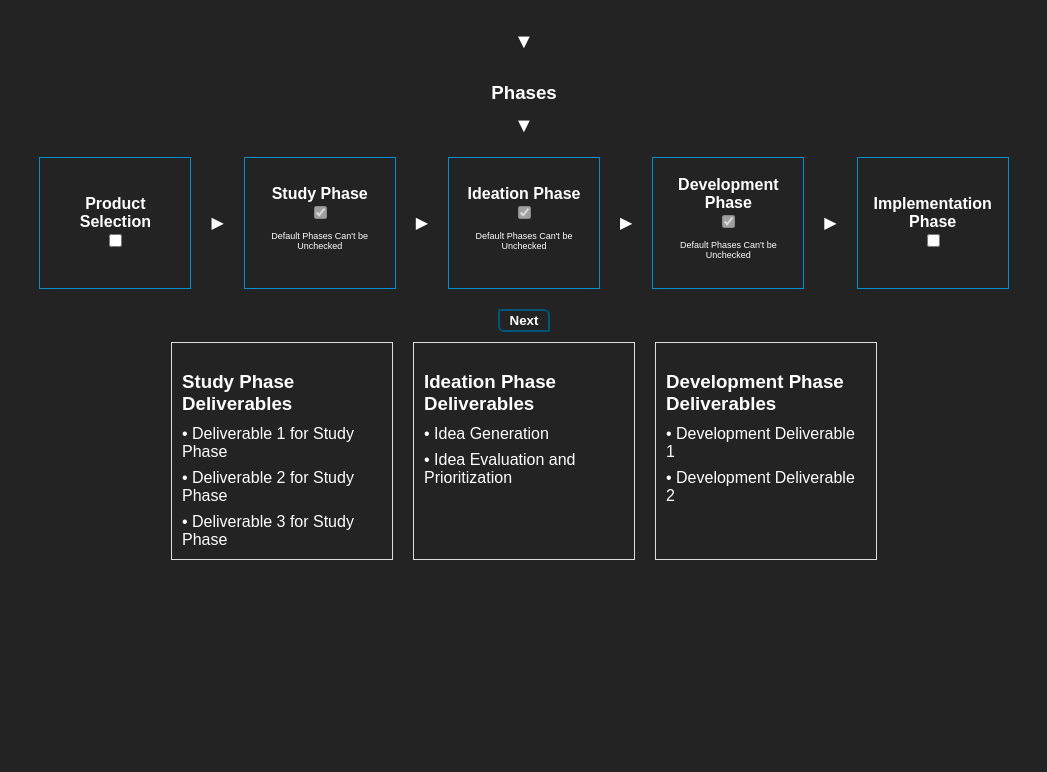
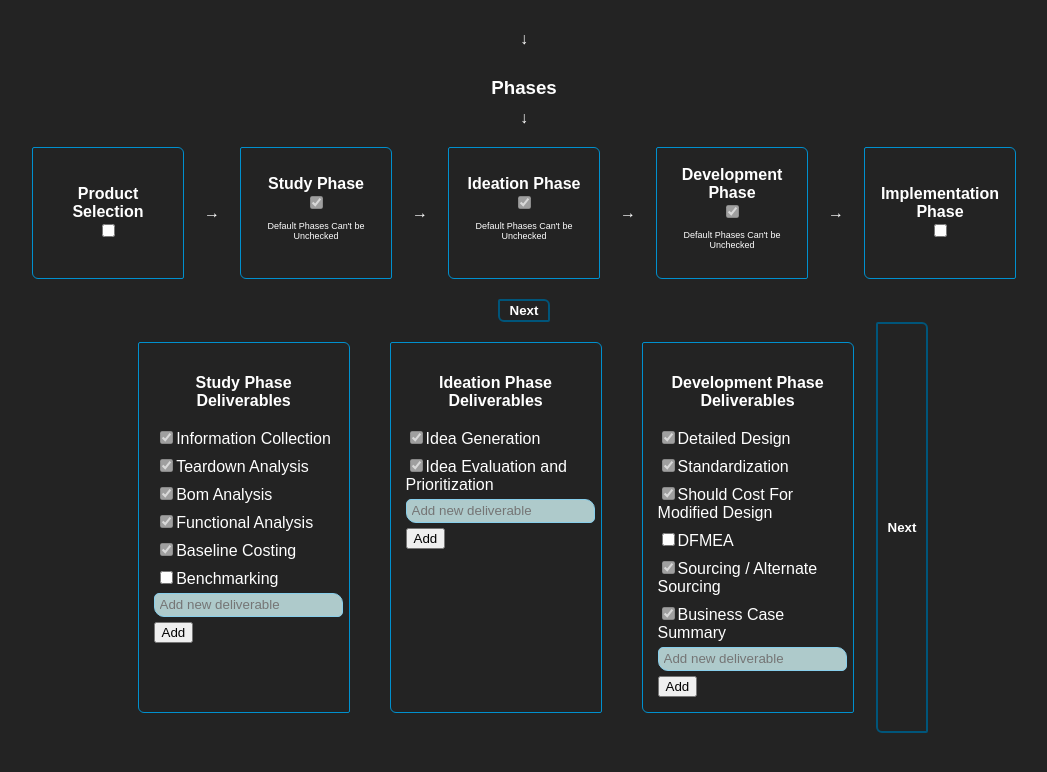
Before and after one commit to ranjit-CSG/DigiVAVE, a React (Create React App) app in the folder DigiVave/frontend/: page /selectphases in a window 1280 px wide. Both pictures are taken after a click on the button "Next". Shown: the top 772 px of the page, without its empty margins (116-1163 px from the left). Built offline with nearby package versions, Linux system fonts and the light colour scheme.

Commit message:
Completed till the Deliverables

```diff
--- a/DigiVave/frontend/src/App.css
+++ b/DigiVave/frontend/src/App.css
@@ -2,12 +2,14 @@ body {
   margin: 0;
   padding: 0;
   font-family: 'Arial', sans-serif;
+  scroll-behavior: smooth;
 }
 
 .App {
   display: flex;
   flex-direction: column;
-  min-height: 100vh; /* Ensure App takes at least the full viewport height */
+  margin-bottom: 100px;
+  min-height: fit-content /* Ensure App takes at least the full viewport height */
 }
 
 .product-list {
@@ -19,6 +21,7 @@ body {
 .product-list ul li{
   display:inline-block;
   border: 1px solid #0090ce;
+  border-radius: 2px 6px 2px 6px;
   padding: 10px;
   width: 200px;
   height: 30px;
@@ -129,7 +132,7 @@ body {
   font-size: 20px; /* Adjust font size as needed */
 }
 
-.right-pointer {
+.right-arrow {
   display: flex;
   align-items: center;
 }
@@ -158,6 +161,7 @@ body {
   margin-right: 20px; /* Adjust margin between sub-containers */
   margin-left: 20px;
   border: 1px solid #0090ce;
+  border-radius: 2px 6px 2px 6px;
   height: 100px;
   width: 120px; /* Adjust width as needed */
   padding: 15px;
@@ -205,11 +209,29 @@ body {
   justify-content: space-between;
 }
 
+.deliverable-inputbox{
+  width: 100%; /* Full width for the input box */
+  height: 20px;
+  border: 1px solid skyblue;
+  border-radius: 5px 10px 5px 10px;
+  background-color: #cdeff0d2;
+  margin: 5px 0;
+  padding-left: 5px;
+
+}
+.deliverable-inputbox:hover{
+  box-shadow: 0 0 8px 0 #0090ce inset, 0 0 10px 1px #0090ce;
+}
+
 .deliverables-sub-container {
-  margin: 10px;
-  padding: 10px;
-  border: 1px solid #ddd;
-  width: 200px; /* Adjust the width as needed */
+  margin: 20px; /* Adjust margin between sub-containers */
+  border: 1px solid #0090ce;
+  border-radius: 2px 6px 2px 6px;
+  width: 180px; /* Adjust width as needed */
+  padding: 15px;
+  display: flex;
+  flex-direction: column;
+  align-items: center;
 }
 
 .deliverables-list {
@@ -221,3 +243,27 @@ body {
 .deliverables-item {
   margin-top: 8px;
 }
+
+.sub-container-h3 {
+  font-size: 16px; /* Adjust font size as needed */
+  font-weight: bold; /* Add font weight as needed */
+  margin-bottom: 10px; /* Adjust margin as needed */
+  text-align: center; /* Center text within the container */
+
+}
+
+
+.deliverables-list {
+  list-style-type: none;
+  padding: 0;
+  margin: 0;
+}
+
+.deliverables-item .deliverable-text {
+  font-size: 14px; /* Adjust font size as needed for deliverable text */
+  margin-top: 8px;
+}
+
+.add-button{
+  margin-top: 5px; /* Adjust margin for the add button */
+}
--- a/DigiVave/frontend/src/components/Deliverables.js
+++ b/DigiVave/frontend/src/components/Deliverables.js
@@ -1,47 +1,134 @@
-// Deliverables.js
-import React from 'react';
+import React, { useState } from "react";
 
-const Deliverables = ({ selectedPhases }) => {
-  const deliverablesData = {
-    'Product Selection': [
-      'Voice of Customer',
-      'Product Portfolio',
-      'Feasibility Study',
-      'Competitor Analysis',
+const Deliverables = ({ allPhases }) => {
+  const [newDeliverables, setNewDeliverables] = useState(
+    Object.fromEntries(
+      Object.keys(allPhases).map((phase) => [phase, ""])
+    )
+  );
+  const [deliverablesData, setDeliverablesData] = useState({
+    "Product Selection": [
+      { text: "Voice of Customer", isChecked: true, isDefault: true },
+      { text: "Product Portfolio", isChecked: true, isDefault: true },
+      { text: "Feasibility Study", isChecked: true, isDefault: true },
+      { text: "Competitor Analysis", isChecked: false },
     ],
-    'Study Phase': [
-      'Deliverable 1 for Study Phase',
-      'Deliverable 2 for Study Phase',
-      'Deliverable 3 for Study Phase',
+    "Study Phase": [
+      { text: "Information Collection", isChecked: true, isDefault: true },
+      { text: "Teardown Analysis", isChecked: true, isDefault: true },
+      { text: "Bom Analysis", isChecked: true, isDefault: true },
+      { text: "Functional Analysis", isChecked: true, isDefault: true },
+      { text: "Baseline Costing", isChecked: true, isDefault: true },
+      { text: "Benchmarking", isChecked: false },
     ],
-    'Ideation Phase': [
-      'Idea Generation',
-      'Idea Evaluation and Prioritization',
+    "Ideation Phase": [
+      { text: "Idea Generation", isChecked: true, isDefault: true },
+      { text: "Idea Evaluation and Prioritization", isChecked: true, isDefault: true },
     ],
-    'Development Phase': [
-      'Development Deliverable 1',
-      'Development Deliverable 2',
+    "Development Phase": [
+      { text: "Detailed Design", isChecked: true, isDefault: true },
+      { text: "Standardization", isChecked: true, isDefault: true },
+      {
+        text: "Should Cost For Modified Design",
+        isChecked: true,
+        isDefault: true,
+      },
+      { text: "DFMEA", isChecked: false },
+      {
+        text: "Sourcing / Alternate Sourcing",
+        isChecked: true,
+        isDefault: true,
+      },
+      { text: "Business Case Summary", isChecked: true, isDefault: true },
     ],
-    'Implementation Phase': [
-      'Implementation Deliverable 1',
-      'Implementation Deliverable 2',
+    "Implementation Phase": [
+      { text: "Tool Development Support", isChecked: true, isDefault: true },
+      { text: "Proto-Build Support", isChecked: true, isDefault: true },
+      { text: "Pre-Compliance Testing", isChecked: true, isDefault: true },
+      { text: "FAI", isChecked: true, isDefault: true },
+      { text: "Certification Support", isChecked: false },
     ],
+  });
+
+  const handleAddDeliverable = (phase) => {
+    if (newDeliverables[phase].trim() !== "") {
+      setDeliverablesData((prevDeliverablesData) => ({
+        ...prevDeliverablesData,
+        [phase]: [
+          ...prevDeliverablesData[phase],
+          {
+            text: newDeliverables[phase],
+            isChecked: deliverablesData[phase].some(
+              (deliverable) => deliverable.isDefault
+            )
+              ? true
+              : false,
+          },
+        ],
+      }));
+      setNewDeliverables((prevNewDeliverables) => ({
+        ...prevNewDeliverables,
+        [phase]: "",
+      }));
+    }
+  };
+
+  const handleCheckboxChange = (phase, index) => {
+    setDeliverablesData((prevDeliverablesData) => {
+      const updatedDeliverables = [...prevDeliverablesData[phase]];
+      updatedDeliverables[index] = {
+        ...updatedDeliverables[index],
+        isChecked: !updatedDeliverables[index].isChecked,
+      };
+      return { ...prevDeliverablesData, [phase]: updatedDeliverables };
+    });
+  };
+
+  const handleNextButtonClick = () => {
+    // Store the checked or unchecked deliverables data
+    console.log("Deliverables Data:", deliverablesData);
   };
 
   return (
     <div className="deliverables-container">
-      {Object.entries(selectedPhases).map(([phase, isChecked]) => (
+      {Object.entries(allPhases).map(([phase, isChecked]) => (
         isChecked && (
           <div key={phase} className="deliverables-sub-container">
-            <h3>{phase} Deliverables</h3>
+            <h3 className="sub-container-h3">{phase} Deliverables</h3>
             <ul className="deliverables-list">
               {deliverablesData[phase].map((deliverable, index) => (
-                <li key={index} className="deliverables-item">&#8226; {deliverable}</li>
+                <li key={index} className="deliverables-item">
+                  <input
+                    type="checkbox"
+                    checked={deliverable.isChecked}
+                    onChange={() => handleCheckboxChange(phase, index)}
+                    disabled={deliverable.isDefault}
+                  />
+                  <span>{deliverable.text}</span>
+                </li>
               ))}
             </ul>
+            <div>
+              <input
+                type="text"
+                className="deliverable-inputbox"
+                value={newDeliverables[phase]}
+                onChange={(e) =>
+                  setNewDeliverables((prevNewDeliverables) => ({
+                    ...prevNewDeliverables,
+                    [phase]: e.target.value,
+                  }))
+                }
+                placeholder="Add new deliverable"
+              />
+              <button onClick={() => handleAddDeliverable(phase)}>Add</button>
+            </div>
           </div>
         )
       ))}
+      <button className="next-button" onClick={handleNextButtonClick}>
+        Next
+      </button>
     </div>
   );
 };
--- a/DigiVave/frontend/src/components/PhasesPage.js
+++ b/DigiVave/frontend/src/components/PhasesPage.js
@@ -1,4 +1,3 @@
-// PhasesPage.js
 import React from 'react';
 import { useParams } from 'react-router-dom';
 import Header from './Header';
--- a/DigiVave/frontend/src/components/SelectPhases.js
+++ b/DigiVave/frontend/src/components/SelectPhases.js
@@ -1,98 +1,13 @@
-// import React, { useEffect, useState } from 'react';
-
-// const SelectPhases = ({ selectedProduct }) => {
-//   const [selectedPhases, setSelectedPhases] = useState({
-//     'Study Phase': true,
-//     'Ideation Phase': true,
-//     'Development Phase': true,
-//   });
-
-//   useEffect(() => {
-//     console.log('Selected Product:', selectedProduct);
-//   }, [selectedProduct]);
-
-//   const phaseNames = [
-//     'Product Selection',
-//     'Study Phase',
-//     'Ideation Phase',
-//     'Development Phase',
-//     'Implementation Phase',
-//   ];
-
-//   const handleCheckboxChange = (phase, checked) => {
-//     setSelectedPhases((prevSelectedPhases) => ({
-//       ...prevSelectedPhases,
-//       [phase]: checked,
-//     }));
-//   };
-
-//   const handleNextButtonClick = () => {
-//     // Save selectedPhases data or perform any other necessary actions
-//     console.log('Selected Phases:', selectedPhases);
-
-//     // Navigate to the next step or page
-//     // Implement your logic here
-//   };
-
-//   return (
-//     <div className="selected-product-container">
-//       <div className="product-name">
-//         <h2>{selectedProduct}</h2>
-//       </div>
-//       <div className="pointer">&#9660;</div>
-//       <div className="phases-content">
-//         <h3>Phases</h3>
-//         <div className="pointer">&#9660;</div>
-//         <div className="sub-containers">
-//           {phaseNames.map((phase, index) => (
-//             <React.Fragment key={index}>
-//               <div className="sub-container">
-//                 <h4>{phase}</h4>
-//                 {index >= 1 && index <= 3 ? (
-//                   <>
-//                     <input
-//                       type="checkbox"
-//                       defaultChecked
-//                       disabled
-//                       onChange={(e) =>
-//                         handleCheckboxChange(phase, e.target.checked)
-//                       }
-//                     />
-//                     <p className='default-checkebox-para'>Default Phases Can't be Unchecked</p>
-//                   </>
-//                 ) : (
-//                   <input
-//                     type="checkbox"
-//                     checked={selectedPhases[phase] || false}
-//                     onChange={(e) => handleCheckboxChange(phase, e.target.checked)}
-//                   />
-//                 )}
-//               </div>
-//               {index !== phaseNames.length - 1 && (
-//                 <div className="right-pointer">&#9654;</div>
-//               )}
-//             </React.Fragment>
-//           ))}
-//         </div>
-//         <button className="next-button" onClick={handleNextButtonClick}>
-//           Next
-//         </button>
-//       </div>
-//     </div>
-//   );
-// };
-
-// export default SelectPhases;
-
-// SelectPhases.js
 import React, { useEffect, useState } from 'react';
 import Deliverables from './Deliverables';
 
 const SelectPhases = ({ selectedProduct }) => {
   const [selectedPhases, setSelectedPhases] = useState({
+    'Product Selection': false, // Set default value to false for all phases
     'Study Phase': true,
     'Ideation Phase': true,
     'Development Phase': true,
+    'Implementation Phase': false,
   });
   const [showDeliverables, setShowDeliverables] = useState(false);
 
@@ -109,10 +24,23 @@ const SelectPhases = ({ selectedProduct }) => {
   ];
 
   const handleCheckboxChange = (phase, checked) => {
-    setSelectedPhases((prevSelectedPhases) => ({
-      ...prevSelectedPhases,
-      [phase]: checked,
-    }));
+    // Update the state only if the Next button has not been clicked yet
+    if (!showDeliverables) {
+      setSelectedPhases((prevSelectedPhases) => ({
+        ...prevSelectedPhases,
+        [phase]: checked,
+      }));
+    } else {
+      // Handle the case when the Next button has been clicked
+      // For example, you can reset the showDeliverables state
+      setShowDeliverables(false);
+
+      // Allow changes immediately after resetting showDeliverables
+      setSelectedPhases((prevSelectedPhases) => ({
+        ...prevSelectedPhases,
+        [phase]: checked,
+      }));
+    }
   };
 
   const handleNextButtonClick = () => {
@@ -128,10 +56,10 @@ const SelectPhases = ({ selectedProduct }) => {
       <div className="product-name">
         <h2>{selectedProduct}</h2>
       </div>
-      <div className="pointer">&#9660;</div>
+      <div className="arrow">&#x2193;</div>
       <div className="phases-content">
         <h3>Phases</h3>
-        <div className="pointer">&#9660;</div>
+        <div className="arrow">&#x2193;</div>
         <div className="sub-containers">
           {phaseNames.map((phase, index) => (
             <React.Fragment key={index}>
@@ -158,7 +86,7 @@ const SelectPhases = ({ selectedProduct }) => {
                 )}
               </div>
               {index !== phaseNames.length - 1 && (
-                <div className="right-pointer">&#9654;</div>
+                <div className="right-arrow">&#x2192;</div>
               )}
             </React.Fragment>
           ))}
@@ -166,7 +94,7 @@ const SelectPhases = ({ selectedProduct }) => {
         <button className="next-button" onClick={handleNextButtonClick}>
           Next
         </button>
-        {showDeliverables && <Deliverables selectedPhases={selectedPhases} />}
+        {showDeliverables && <Deliverables allPhases={selectedPhases} />}
       </div>
     </div>
   );
```
